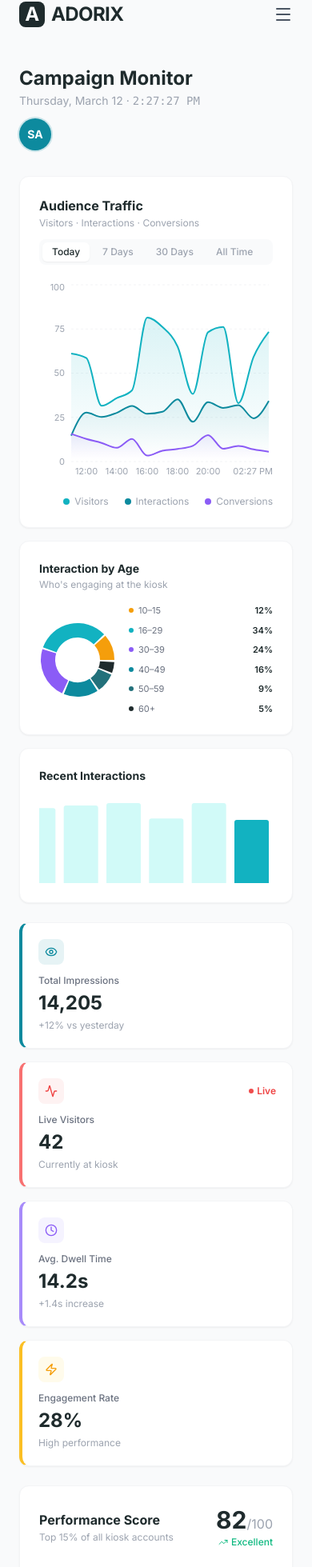
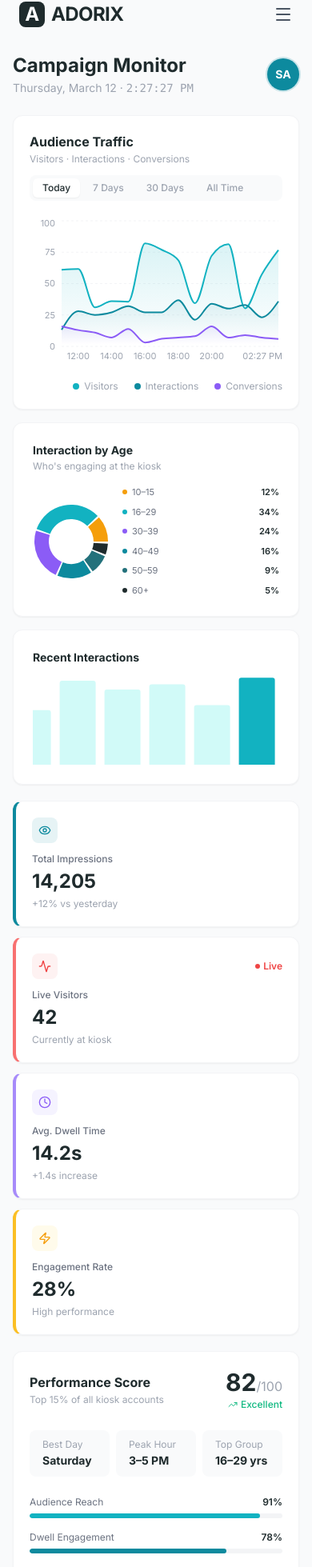
Before and after one commit to ADORIX000/adorix-webb, a React (Vite) app: page /dashboard in a window 390 px wide. Shown: the part 30-1989 px from the top of the page at 80% size. Built offline with nearby package versions, Linux system fonts and the light colour scheme; the HTML template or start-up script is replaced by a standard one.

Commit message:
make it responsive

```diff
--- a/src/pages/pagesonNav/Dashboard.jsx
+++ b/src/pages/pagesonNav/Dashboard.jsx
@@ -87,10 +87,10 @@ const Dashboard = () => {
   const ranges = ['Today', '7 Days', '30 Days', 'All Time'];
 
   return (
-    <div className="min-h-screen bg-gray-50 pt-28 pb-16">
+    <div className="min-h-screen bg-gray-50 pt-24 pb-16">
 
       {/* ── Header ─────────────────────────────────────────────────────── */}
-      <div className="max-w-screen-xl mx-auto px-6 mb-8 flex flex-col sm:flex-row sm:items-center justify-between gap-3">
+      <div className="max-w-screen-xl mx-auto px-4 sm:px-6 mb-6 flex items-center justify-between gap-3">
         <div>
           <h1 className="text-2xl font-bold text-adorix-dark">Campaign Monitor</h1>
           <p className="text-sm text-gray-400 mt-0.5">
@@ -114,13 +114,13 @@ const Dashboard = () => {
         </div>
       </div>
 
-      <div className="max-w-screen-xl mx-auto px-6 space-y-6">
+      <div className="max-w-screen-xl mx-auto px-4 sm:px-6 space-y-5">
 
         {/* ── Charts Row ─────────────────────────────────────────────────── */}
-        <div className="grid grid-cols-1 xl:grid-cols-3 gap-4">
+        <div className="grid grid-cols-1 lg:grid-cols-3 gap-4">
 
           {/* Area Chart */}
-          <div className="xl:col-span-2 bg-white rounded-xl shadow-sm border border-gray-100 p-6">
+          <div className="lg:col-span-2 bg-white rounded-xl shadow-sm border border-gray-100 p-5 sm:p-6">
             <div className="flex flex-col sm:flex-row sm:items-center justify-between gap-3 mb-5">
               <div>
                 <h3 className="text-base font-bold text-adorix-dark">Audience Traffic</h3>
@@ -135,7 +135,7 @@ const Dashboard = () => {
                 ))}
               </div>
             </div>
-            <div className="h-64">
+            <div className="h-48 sm:h-64">
               <ResponsiveContainer width="100%" height="100%">
                 <AreaChart data={data} margin={{ top: 5, right: 5, left: -20, bottom: 0 }}>
                   <defs>
@@ -220,7 +220,7 @@ const Dashboard = () => {
         </div>
 
         {/* ── Stat Cards ─────────────────────────────────────────────────── */}
-        <div className="grid grid-cols-1 sm:grid-cols-2 xl:grid-cols-4 gap-4">
+        <div className="grid grid-cols-1 sm:grid-cols-2 lg:grid-cols-4 gap-3 sm:gap-4">
           {STATS.map((s, i) => (
             <div
               key={i}
@@ -244,10 +244,10 @@ const Dashboard = () => {
         </div>
 
         {/* ── Bottom Row ─────────────────────────────────────────────────── */}
-        <div className="grid grid-cols-1 xl:grid-cols-3 gap-4">
+        <div className="grid grid-cols-1 md:grid-cols-3 gap-4">
 
           {/* Performance metrics */}
-          <div className="xl:col-span-2 bg-white rounded-xl shadow-sm border border-gray-100 p-6">
+          <div className="md:col-span-2 bg-white rounded-xl shadow-sm border border-gray-100 p-5 sm:p-6">
             <div className="flex items-center justify-between mb-6">
               <div>
                 <h3 className="text-base font-bold text-adorix-dark">Performance Score</h3>
@@ -261,7 +261,7 @@ const Dashboard = () => {
               </div>
             </div>
 
-            <div className="flex gap-3 flex-wrap mb-6">
+            <div className="grid grid-cols-3 gap-2 mb-6">
               {[
                 { label: 'Best Day', val: 'Saturday' },
                 { label: 'Peak Hour', val: '3–5 PM' },
@@ -274,7 +274,7 @@ const Dashboard = () => {
               ))}
             </div>
 
-            <div className="grid grid-cols-1 sm:grid-cols-2 gap-x-10 gap-y-4">
+            <div className="grid grid-cols-1 sm:grid-cols-2 gap-x-8 gap-y-4">
               {PERF_METRICS.map(m => (
                 <div key={m.label}>
                   <div className="flex justify-between text-xs mb-1.5">
```
